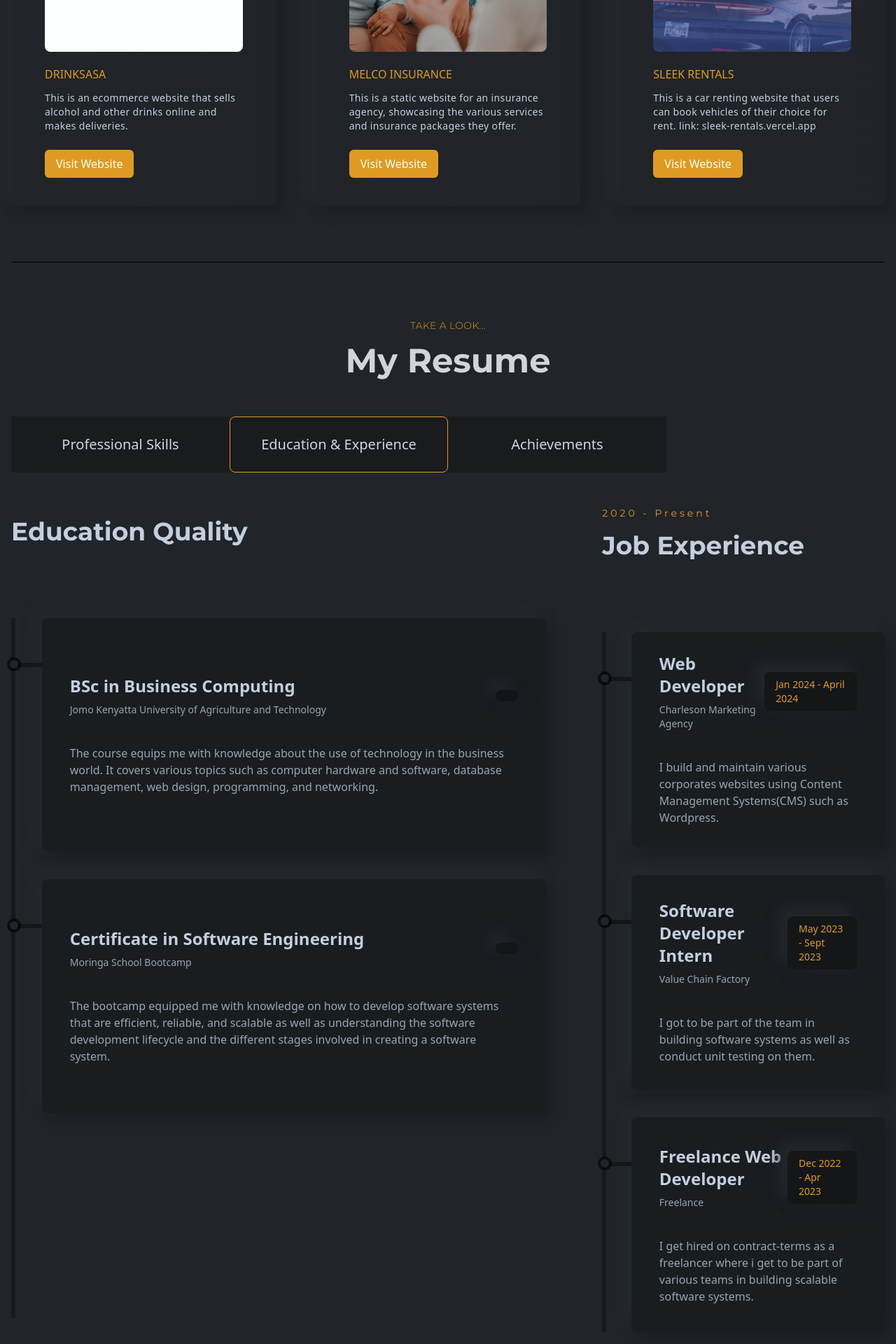
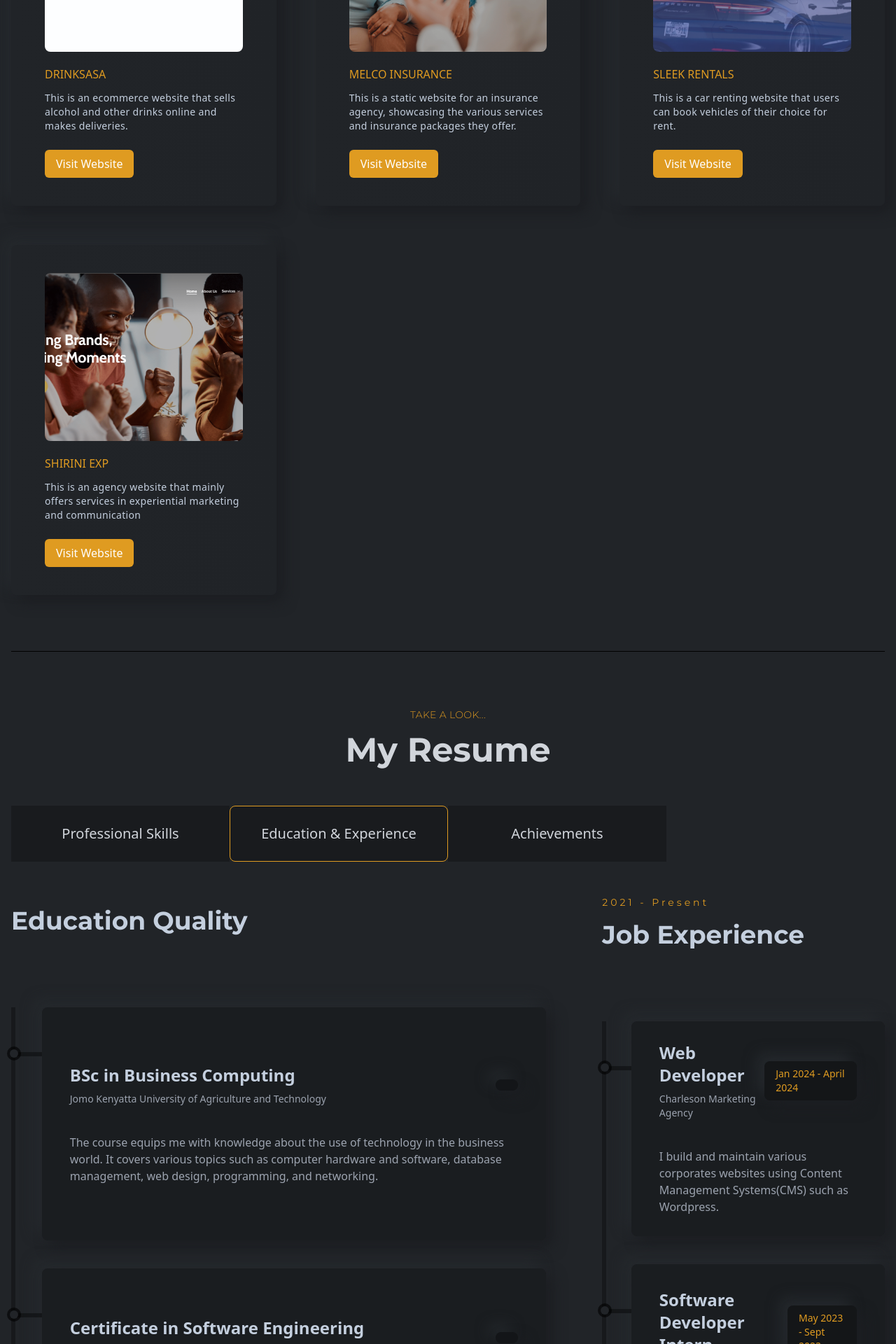
Before and after one commit to alvinmithamo/portifolio-revamp, a React (Create React App) app: page / in a window 1280 px wide. Shown: the part 2500-4420 px from the top of the page at 70% size. Built offline with nearby package versions, Linux system fonts and the light colour scheme.

Commit message:
updating content

```diff
--- a/src/assets/index.js
+++ b/src/assets/index.js
@@ -8,6 +8,7 @@
 import projectSix from "./images/projects/projectSix.png"
 import projectSeven from "./images/projects/projectSeven.jpg"
 import projectEight from "./images/projects/projectEight.png"
+import projectNine from "./images/projects/projectNine.png"
 import testimonialOne from "./images/testmonial/testimonialOne.png";
 import testimonialTwo from "./images/testmonial/testimonialTwo.png";
 import testimonialThree from "./images/testmonial/testimonialThree.png";
@@ -26,6 +27,7 @@
   projectSix,
   projectSeven,
   projectEight,
+  projectNine,
   testimonialOne,
   testimonialTwo,
   testimonialThree,
--- a/src/components/contact/Contact.js
+++ b/src/components/contact/Contact.js
@@ -18,25 +18,25 @@
       .match(/^\w+([-]?\w+)*@\w+([-]?\w+)*(\.\w{2,3})+$/);
   };
 
-  const sendEmail = () => {
-    emailjs.sendForm('service_61p99b7', 'template_feb5axt', '#contact-form', {accessToken: accessToken })
-      .then((result) => {
-        console.log(result.text);
-        setSuccessMsg(
-          `Thank you dear ${username}, Your Messages has been sent Successfully!`
-        );
-        setErrMsg("");
-        setUsername("");
-        setPhoneNumber("");
-        setEmail("");
-        setSubject("");
-        setMessage("");
-      })
-      .catch((error) => {
-        console.log(error.text);
-        setErrMsg("Failed to send message. Please try again later.");
-      });
-  };
+  // const sendEmail = () => {
+  //   emailjs.sendForm('service_61p99b7', 'template_feb5axt', '#contact-form', {accessToken: accessToken })
+  //     .then((result) => {
+  //       console.log(result.text);
+  //       setSuccessMsg(
+  //         `Thank you dear ${username}, Your Messages has been sent Successfully!`
+  //       );
+  //       setErrMsg("");
+  //       setUsername("");
+  //       setPhoneNumber("");
+  //       setEmail("");
+  //       setSubject("");
+  //       setMessage("");
+  //     })
+  //     .catch((error) => {
+  //       console.log(error.text);
+  //       setErrMsg("Failed to send message. Please try again later.");
+  //     });
+  // };
 
   const handleSend = (e) => {
     e.preventDefault();
@@ -52,10 +52,13 @@
       setErrMsg("Plese give your Subject!");
     } else if (message === "") {
       setErrMsg("Message is required!");
-    } else {
-      sendEmail();
-    }
-  };
+     }
+    // else {
+    //   sendEmail();
+
+  }
+
+
 
   return (
     <section
--- a/src/components/projects/Projects.js
+++ b/src/components/projects/Projects.js
@@ -1,6 +1,6 @@
 import React from 'react'
 import Title from '../layouts/Title'
-import { projectOne, projectFour, projectFive, projectSix, projectSeven, projectEight } from "../../assets/index";
+import { projectOne, projectFour, projectFive, projectSix, projectSeven, projectEight, projectNine } from "../../assets/index";
 import ProjectsCard from './ProjectsCard';
 import { Link } from 'react-dom';
 
@@ -27,11 +27,6 @@
           src={projectFour}
           link="https://potsandplantskenya.co.ke"
           />
-
-
-
-
-
 
         <ProjectsCard
           title="SNACKBARR E-COMMERCE WEBSITE"
@@ -67,9 +62,16 @@
 
         <ProjectsCard
           title="SLEEK RENTALS"
-          des="This is a car renting website that users can book vehicles of their choice for rent. link: sleek-rentals.vercel.app"
+          des="This is a car renting website that users can book vehicles of their choice for rent."
           src={projectEight}
           link="https://sleek-rentals.vercel.app"
+        />
+
+        <ProjectsCard
+          title="SHIRINI EXP"
+          des="This is an agency website that mainly offers services in experiential marketing and communication"
+          src={projectNine}
+          link="https://shirini.co.ke/"
         />
       </div>
     </section>
--- a/src/components/resume/Education.js
+++ b/src/components/resume/Education.js
@@ -35,7 +35,7 @@
 
       <div>
         <div className="py-6 lgl:py-12 font-titleFont flex flex-col gap-4">
-          <p className="text-sm text-designColor tracking-[4px]">2020 - Present</p>
+          <p className="text-sm text-designColor tracking-[4px]">2021 - Present</p>
           <h2 className="text-3xl md:text-4xl font-bold">Job Experience</h2>
         </div>
         <div className="mt-6 lgl:mt-14 w-full h-[1000px] border-l-[6px] border-l-black border-opacity-30 flex flex-col gap-10">
@@ -54,7 +54,7 @@
           <ResumeCard
             title="Freelance Web Developer"
             subTitle="Freelance"
-            result="Dec 2022 - Apr 2023"
+            result="Dec 2021 - Apr 2023"
             des="I get hired on contract-terms as a freelancer where i get to be part of various teams in building scalable software systems."
           />
 
```
Also changed, not shown: src/assets/images/projects/projectNine.png (added).
